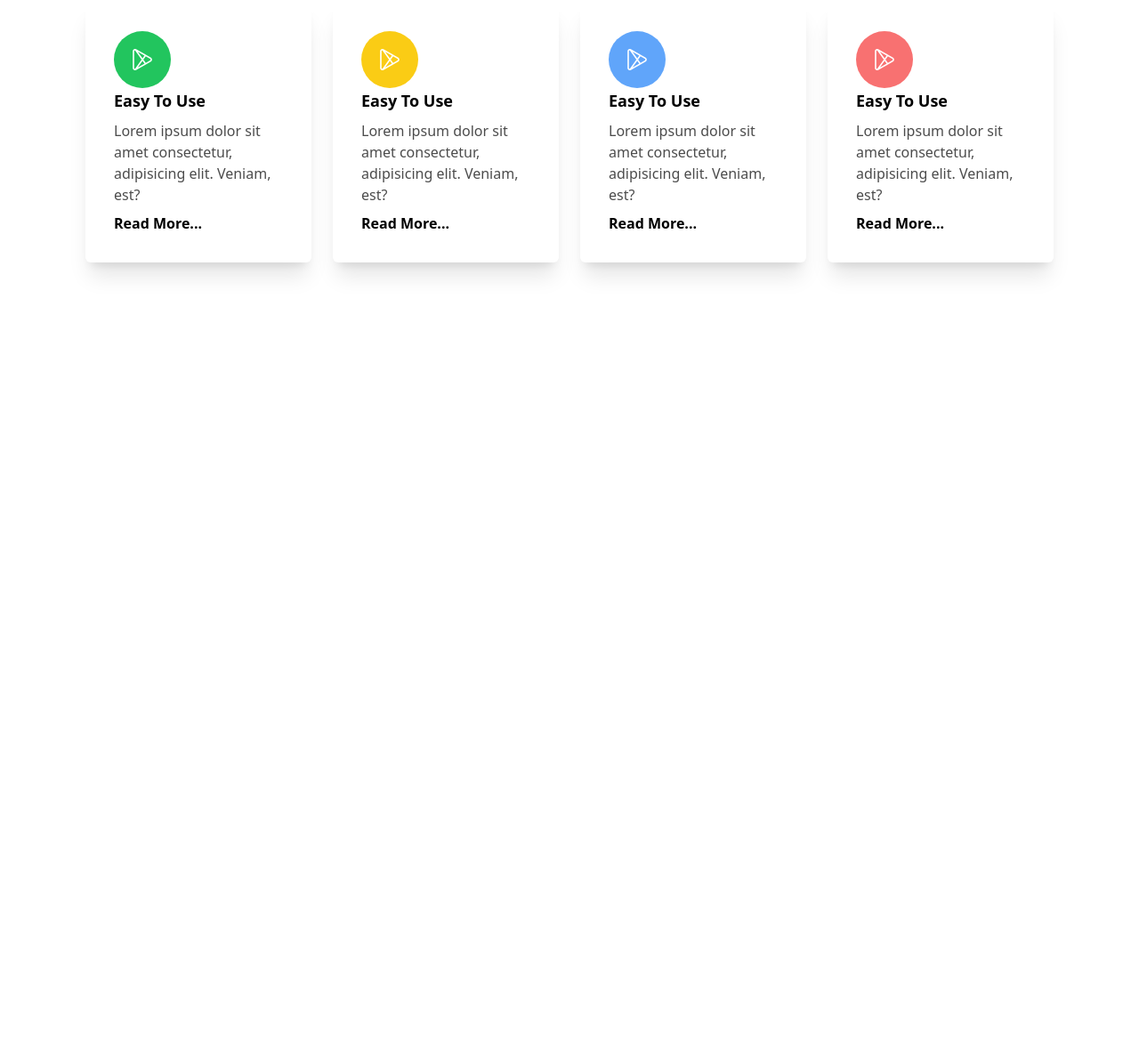
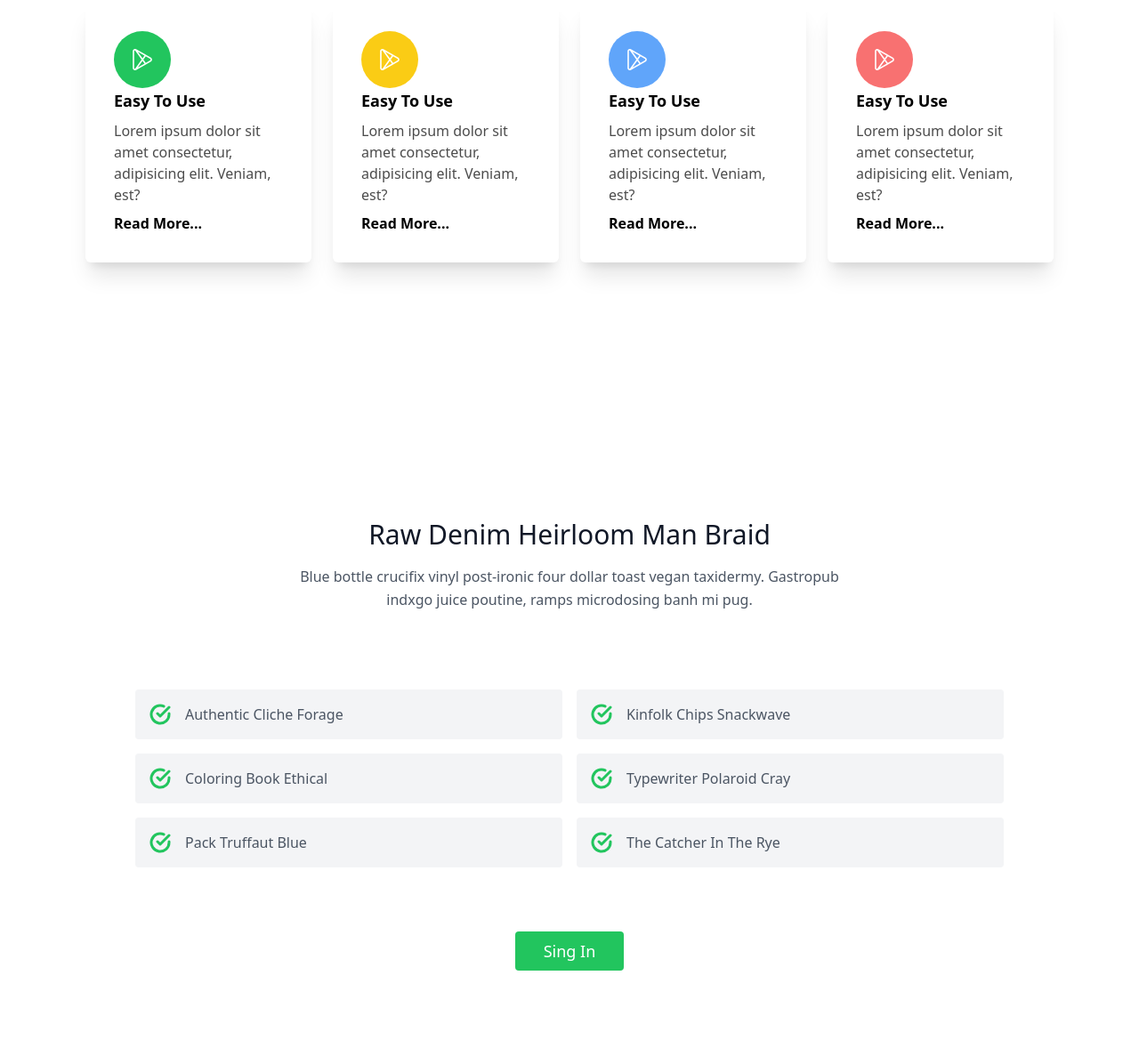
Before and after one commit to parves2023/asple-tailwind-project, a plain HTML site: page index.html in a window 1280 px wide. Shown: the part 1152-2339 px from the top of the page at 89% size. Before the commit the page ends 1639 px from the top, so only its background shows below. Drawn offline with nearby package versions, Linux system fonts and the light colour scheme.

Commit message:
i have added a new section please checkout

```diff
--- a/index.html
+++ b/index.html
@@ -123,5 +123,76 @@
 
       </div>
     </section>
+
+
+
+    <!-- add another section  -->
+    <section class="text-gray-600 body-font">
+      <div class="container px-5 py-24 mx-auto">
+        <div class="text-center mb-20">
+          <h1 class="sm:text-3xl text-2xl font-medium text-center title-font text-gray-900 mb-4">Raw Denim Heirloom Man Braid</h1>
+          <p class="text-base leading-relaxed xl:w-2/4 lg:w-3/4 mx-auto">Blue bottle crucifix vinyl post-ironic four dollar toast vegan taxidermy. Gastropub indxgo juice poutine, ramps microdosing banh mi pug.</p>
+        </div>
+        <div class="flex flex-wrap lg:w-4/5 sm:mx-auto sm:mb-2 -mx-2">
+          <div class="p-2 sm:w-1/2 w-full">
+            <div class="bg-gray-100 rounded flex p-4 h-full items-center">
+              <svg fill="none" stroke="currentColor" stroke-linecap="round" stroke-linejoin="round" stroke-width="3" class="text-green-500 w-6 h-6 flex-shrink-0 mr-4" viewBox="0 0 24 24">
+                <path d="M22 11.08V12a10 10 0 11-5.93-9.14"></path>
+                <path d="M22 4L12 14.01l-3-3"></path>
+              </svg>
+              <span class="title-font font-medium">Authentic Cliche Forage</span>
+            </div>
+          </div>
+          <div class="p-2 sm:w-1/2 w-full">
+            <div class="bg-gray-100 rounded flex p-4 h-full items-center">
+              <svg fill="none" stroke="currentColor" stroke-linecap="round" stroke-linejoin="round" stroke-width="3" class="text-green-500 w-6 h-6 flex-shrink-0 mr-4" viewBox="0 0 24 24">
+                <path d="M22 11.08V12a10 10 0 11-5.93-9.14"></path>
+                <path d="M22 4L12 14.01l-3-3"></path>
+              </svg>
+              <span class="title-font font-medium">Kinfolk Chips Snackwave</span>
+            </div>
+          </div>
+          <div class="p-2 sm:w-1/2 w-full">
+            <div class="bg-gray-100 rounded flex p-4 h-full items-center">
+              <svg fill="none" stroke="currentColor" stroke-linecap="round" stroke-linejoin="round" stroke-width="3" class="text-green-500 w-6 h-6 flex-shrink-0 mr-4" viewBox="0 0 24 24">
+                <path d="M22 11.08V12a10 10 0 11-5.93-9.14"></path>
+                <path d="M22 4L12 14.01l-3-3"></path>
+              </svg>
+              <span class="title-font font-medium">Coloring Book Ethical</span>
+            </div>
+          </div>
+          <div class="p-2 sm:w-1/2 w-full">
+            <div class="bg-gray-100 rounded flex p-4 h-full items-center">
+              <svg fill="none" stroke="currentColor" stroke-linecap="round" stroke-linejoin="round" stroke-width="3" class="text-green-500 w-6 h-6 flex-shrink-0 mr-4" viewBox="0 0 24 24">
+                <path d="M22 11.08V12a10 10 0 11-5.93-9.14"></path>
+                <path d="M22 4L12 14.01l-3-3"></path>
+              </svg>
+              <span class="title-font font-medium">Typewriter Polaroid Cray</span>
+            </div>
+          </div>
+          <div class="p-2 sm:w-1/2 w-full">
+            <div class="bg-gray-100 rounded flex p-4 h-full items-center">
+              <svg fill="none" stroke="currentColor" stroke-linecap="round" stroke-linejoin="round" stroke-width="3" class="text-green-500 w-6 h-6 flex-shrink-0 mr-4" viewBox="0 0 24 24">
+                <path d="M22 11.08V12a10 10 0 11-5.93-9.14"></path>
+                <path d="M22 4L12 14.01l-3-3"></path>
+              </svg>
+              <span class="title-font font-medium">Pack Truffaut Blue</span>
+            </div>
+          </div>
+          <div class="p-2 sm:w-1/2 w-full">
+            <div class="bg-gray-100 rounded flex p-4 h-full items-center">
+              <svg fill="none" stroke="currentColor" stroke-linecap="round" stroke-linejoin="round" stroke-width="3" class="text-green-500 w-6 h-6 flex-shrink-0 mr-4" viewBox="0 0 24 24">
+                <path d="M22 11.08V12a10 10 0 11-5.93-9.14"></path>
+                <path d="M22 4L12 14.01l-3-3"></path>
+              </svg>
+              <span class="title-font font-medium">The Catcher In The Rye</span>
+            </div>
+          </div>
+        </div>
+        <button class="flex mx-auto mt-16 text-white bg-green-500 border-0 py-2 px-8 focus:outline-none hover:bg-green-600 rounded text-lg">Sing In</button>
+      </div>
+    </section>
+
+    <!-- anotehr section ends -->
   </body>
 </html>
```
